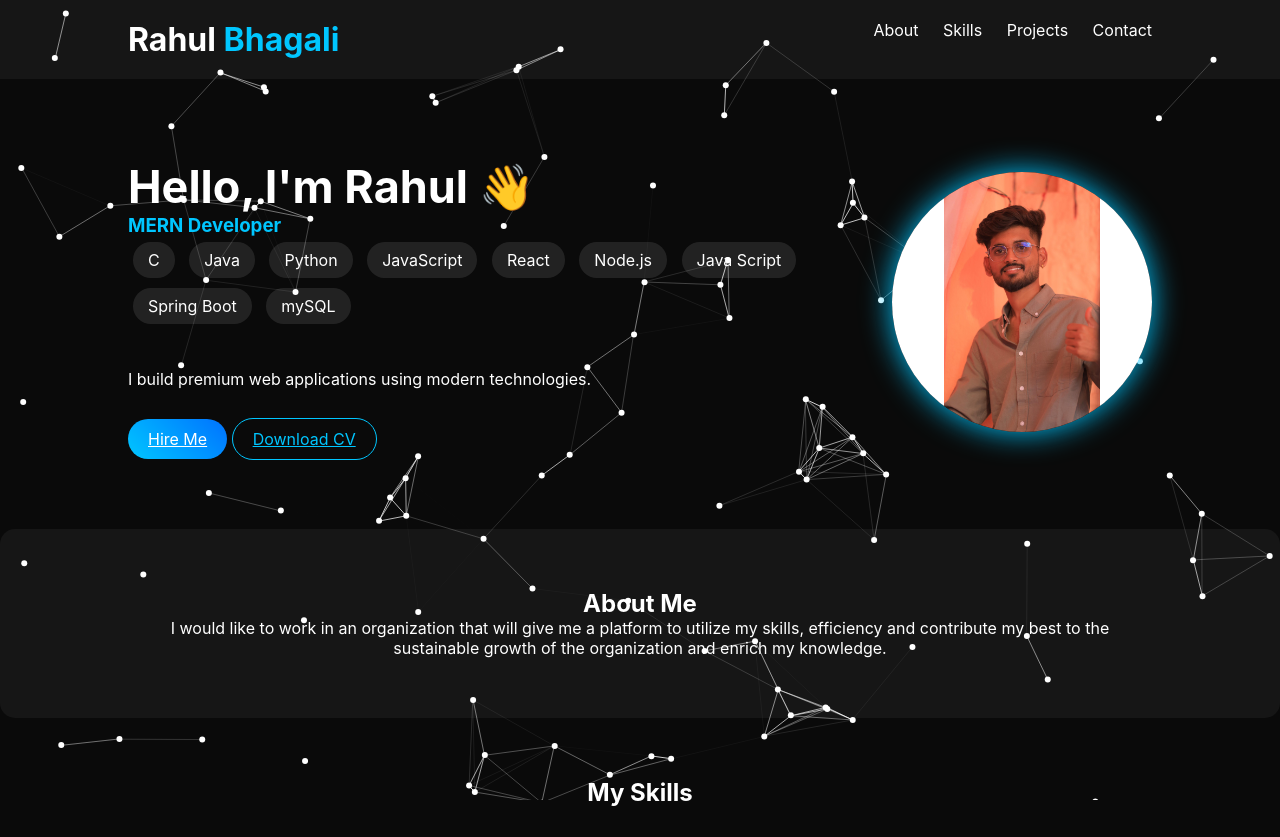
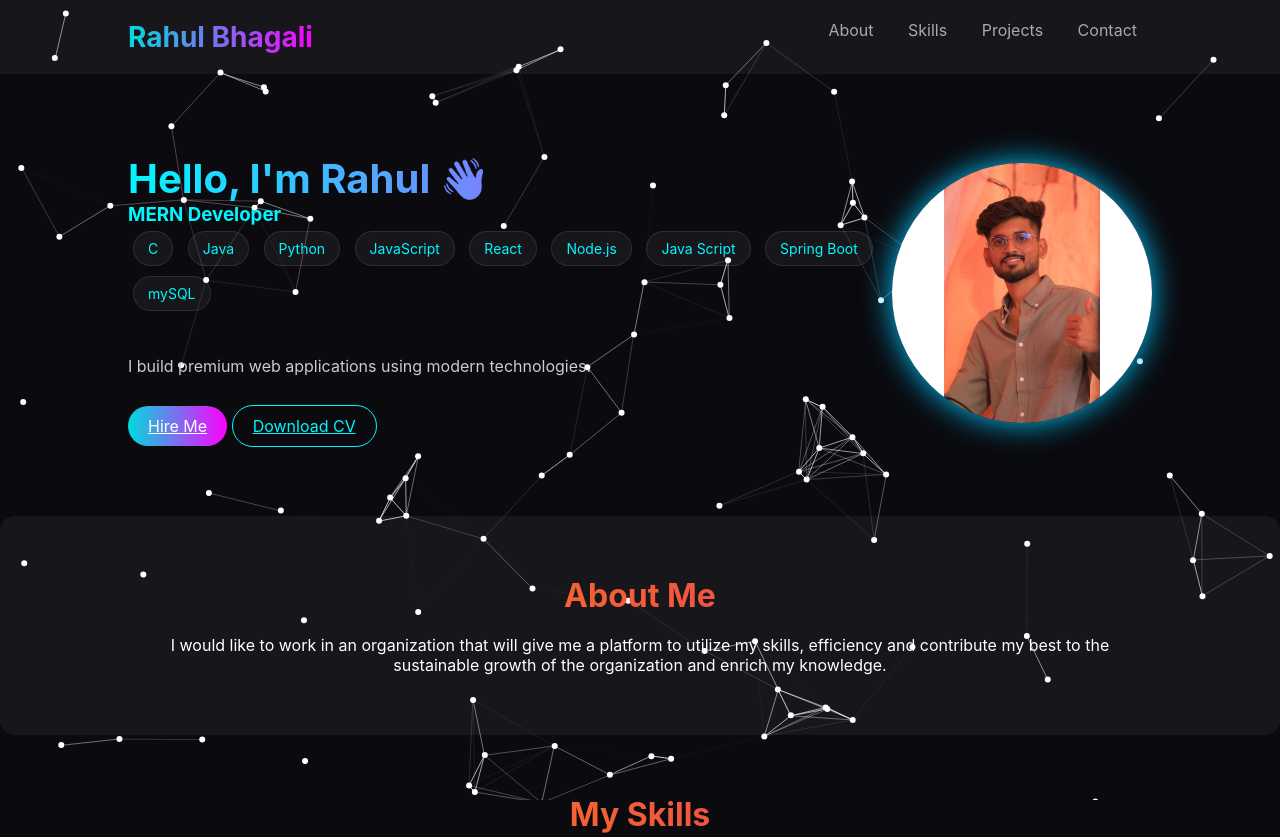
Before and after one commit to RahulBhagali/Portfolio, a plain HTML site: page index.html in a window 1280 px wide. Shown: the top 837 px of the page. Drawn offline with nearby package versions, Linux system fonts and the light colour scheme.

Commit message:
Update style.css

```diff
--- a/style.css
+++ b/style.css
@@ -241,3 +241,121 @@ form textarea {
             mask-composite: exclude;
     opacity: 0.3;
 }
+
+/* GLOBAL */
+body {
+    background: #0a0a0f;
+    color: #fff;
+    font-family: 'Segoe UI', sans-serif;
+}
+
+/* NAME (Rahul Bhagali) */
+header h1 {
+    font-size: 28px;
+    font-weight: 700;
+    background: linear-gradient(90deg, #00dbde, #fc00ff);
+    -webkit-background-clip: text;
+    -webkit-text-fill-color: transparent;
+}
+
+/* NAV LINKS */
+nav a {
+    color: #aaa;
+    margin: 0 15px;
+    text-decoration: none;
+    transition: 0.3s;
+}
+
+nav a:hover {
+    color: #00f7ff;
+}
+
+/* HERO TITLE */
+.hero h2 {
+    font-size: 40px;
+    background: linear-gradient(90deg, #00f7ff, #ff00ff);
+    -webkit-background-clip: text;
+    -webkit-text-fill-color: transparent;
+}
+
+/* TYPING TEXT */
+#typing {
+    color: #00f7ff;
+    font-weight: bold;
+}
+
+/* PARAGRAPH */
+.hero p {
+    color: #ccc;
+}
+
+/* SKILLS BADGES */
+.skills span,
+.credentials span {
+    padding: 8px 14px;
+    margin: 5px;
+    border-radius: 20px;
+    font-size: 14px;
+    background: rgba(255,255,255,0.05);
+    border: 1px solid rgba(255,255,255,0.1);
+    color: #00f7ff;
+    transition: 0.3s;
+}
+
+.skills span:hover,
+.credentials span:hover {
+    background: linear-gradient(90deg, #00dbde, #fc00ff);
+    color: #fff;
+    transform: scale(1.1);
+}
+
+/* SECTION HEADINGS */
+.section h2 {
+    font-size: 32px;
+    margin-bottom: 20px;
+    background: linear-gradient(90deg, #ff8a00, #e52e71);
+    -webkit-background-clip: text;
+    -webkit-text-fill-color: transparent;
+}
+
+/* PROJECT TITLES */
+.project-card h3 {
+    color: #fff;
+}
+
+.project-card p {
+    color: #bbb;
+}
+
+/* BUTTONS */
+.btn.primary {
+    background: linear-gradient(90deg, #00dbde, #fc00ff);
+    color: white;
+    border: none;
+}
+
+.btn.primary:hover {
+    box-shadow: 0 0 15px #fc00ff;
+}
+
+.btn.outline {
+    border: 1px solid #00f7ff;
+    color: #00f7ff;
+}
+
+.btn.outline:hover {
+    background: #00f7ff;
+    color: #000;
+}
+
+/* CONTACT FORM TEXT */
+input, textarea {
+    background: rgba(255,255,255,0.05);
+    border: 1px solid rgba(255,255,255,0.1);
+    color: white;
+}
+
+input::placeholder,
+textarea::placeholder {
+    color: #888;
+}
```
